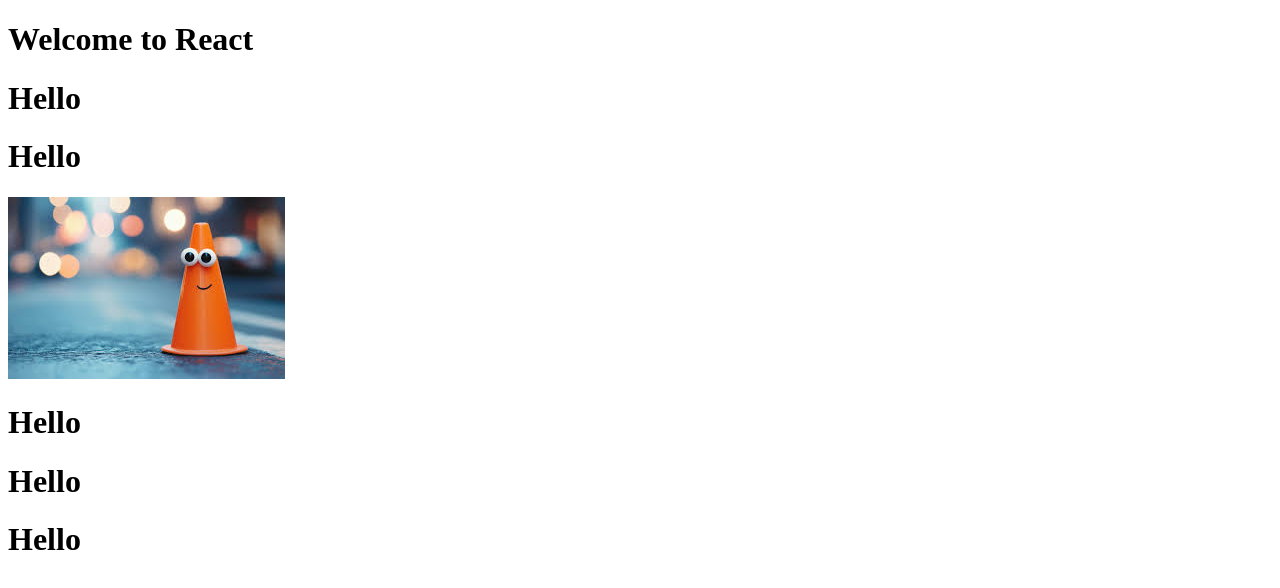
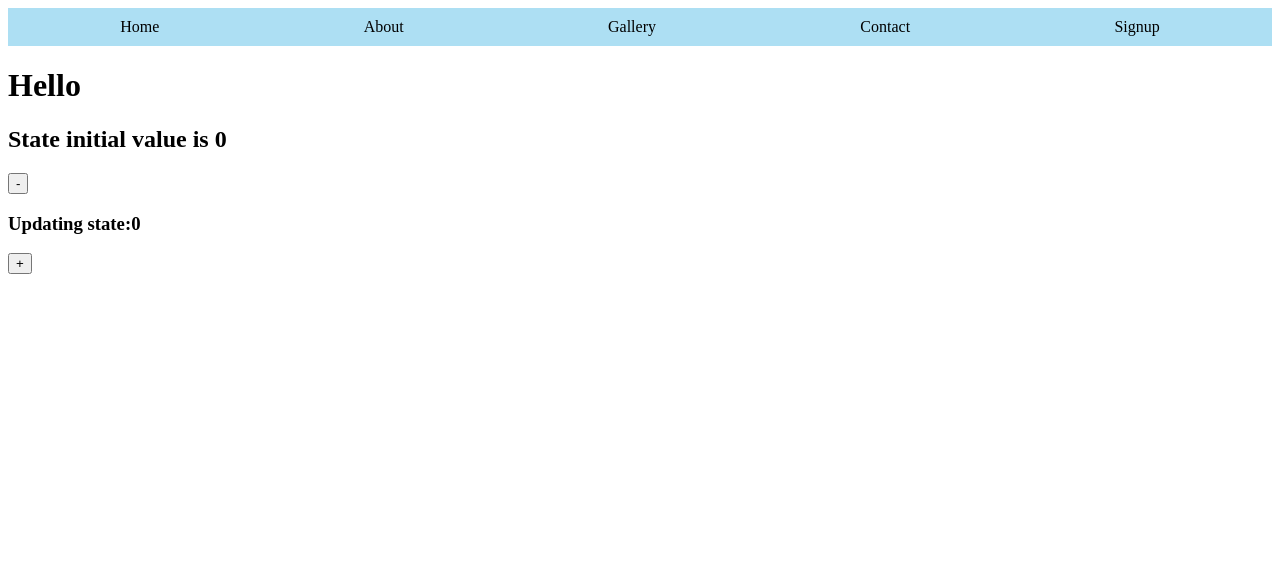
Before and after one commit to Thiriloksha-s/Mern_Stack, a React (Vite) app in the folder frontend_mern/: page /about in a window 1280 px wide. Shown: the top 588 px of the page. Built offline with nearby package versions, Linux system fonts and the light colour scheme.

Commit message:
Day 9 React commit

```diff
--- a/frontend_mern/package.json
+++ b/frontend_mern/package.json
@@ -11,7 +11,8 @@
   },
   "dependencies": {
     "react": "^19.0.0",
-    "react-dom": "^19.0.0"
+    "react-dom": "^19.0.0",
+    "react-router-dom": "^7.2.0"
   },
   "devDependencies": {
     "@eslint/js": "^9.19.0",
--- a/frontend_mern/src/App.jsx
+++ b/frontend_mern/src/App.jsx
@@ -4,21 +4,28 @@ import viteLogo from '/vite.svg'
 import './App.css'
 import Home from "./components/FunctionalComponents/Home"
 import About from "./components/FunctionalComponents/About"
-import Form from "./components/FunctionalComponents/Form"
+import Signup from "./components/FunctionalComponents/Signup"
 import Gallery from "./components/FunctionalComponents/Gallery"
-import Skills from "./components/FunctionalComponents/Skills"
+import Contact from "./components/FunctionalComponents/Contact"
+import Navbar from './components/FunctionalComponents/Navbar'
+import {BrowserRouter,Routes,Route} from 'react-router-dom'
 
 function App() {
   return (
-      <div>
-         <h1>Welcome to React</h1>
-         <Home></Home>
-         <About></About>
-         <Form></Form>
-         <Gallery></Gallery>
-         <Skills></Skills>
-      </div>
+      <main>
+        <BrowserRouter>
+            <Navbar/>
+            <Routes>
+               <Route path='/' element={<Home properties="Hello" sjit=" sjit"/>}/>
+               <Route path='/about' element={<About />}/>
+               <Route path='/gallery' element={<Gallery />}/>
+               <Route path='/contact' element={<Contact />}/>
+               <Route path='/signup' element={<Signup />}/>
+            </Routes>
+        </BrowserRouter>
+
+      </main>
   )
 }
 
-export default App
+export default App;
--- a/frontend_mern/src/components/FunctionalComponents/About.jsx
+++ b/frontend_mern/src/components/FunctionalComponents/About.jsx
@@ -1,11 +1,22 @@
-import img from "../../assets/images.jpeg";
+import { useState } from "react";
 
-function About(){
-    return(
-       <div>
-           <h1>Hello</h1>
-           <img src={img} alt=""/>
-       </div>
-    )
+function About() {
+  var initialVal = 0;
+  var [num, setNum] = useState(initialVal);
+  function handleDecrement() {
+    setNum(num - 1);
+  }
+
+
+  return (
+    <div>
+      <h1>Hello</h1>
+      <h2>State initial value is {initialVal}</h2>
+      <button onClick={handleDecrement}>-</button>
+      <h3>Updating state:{num}</h3>
+      <button onClick={() => setNum(num+1)}>+</button>
+      {/* num++ => num=num+1*/}
+    </div>
+  );
 }
 export default About;
--- a/frontend_mern/src/components/FunctionalComponents/Form.jsx
+++ b/frontend_mern/src/components/FunctionalComponents/Contact.jsx
@@ -1,8 +1,8 @@
-function Form(){
+function Contact(){
     return(
        <div>
            <h1>Hello</h1>
        </div>
     )
 }
-export default Form;
+export default Contact;
--- a/frontend_mern/src/components/FunctionalComponents/Home.jsx
+++ b/frontend_mern/src/components/FunctionalComponents/Home.jsx
@@ -1,7 +1,15 @@
-function Home(){
+function Home(properties){
+    var styling = {
+        textAlign:"center",
+        backgroundColor:"blue",
+        color:"white"
+    }
+
      return(
         <div>
-            <h1>Hello</h1>
+            <h1 style={styling}>Home page</h1>
+            <h2>Below tag is for props</h2>
+            <h3>Props:{properties.properties},{properties.sjit}</h3>
         </div>
      )
 }
--- /dev/null
+++ b/frontend_mern/src/components/FunctionalComponents/Navbar.jsx
@@ -0,0 +1,17 @@
+import '../css/Navbar.css'
+
+const Navbar = ()=>{
+     return(
+        <header>
+            <nav>
+                <li>Home</li>
+                <li>About</li>
+                <li>Gallery</li>
+                <li>Contact</li>
+                <li>Signup</li>
+            </nav>
+        </header>
+     )
+
+}
+export default Navbar;
--- a/frontend_mern/src/components/FunctionalComponents/Skills.jsx
+++ b/frontend_mern/src/components/FunctionalComponents/Signup.jsx
@@ -1,8 +1,8 @@
-function Skills(){
+function Signup(){
     return(
        <div>
            <h1>Hello</h1>
        </div>
     )
 }
-export default Skills;
+export default Signup;
--- /dev/null
+++ b/frontend_mern/src/components/css/Navbar.css
@@ -0,0 +1,8 @@
+nav{
+    display: flex;
+    list-style-type: none;
+    background-color: rgb(173, 223, 243);
+    color:black;
+    justify-content: space-around;
+    padding: 10px;
+}
```
Also changed, not shown: frontend_mern/src/components/ClassComponent/ClassCompEG.jsx (added, +10 -0 lines), 1 other file (tests, documents, lock files or other folders).
